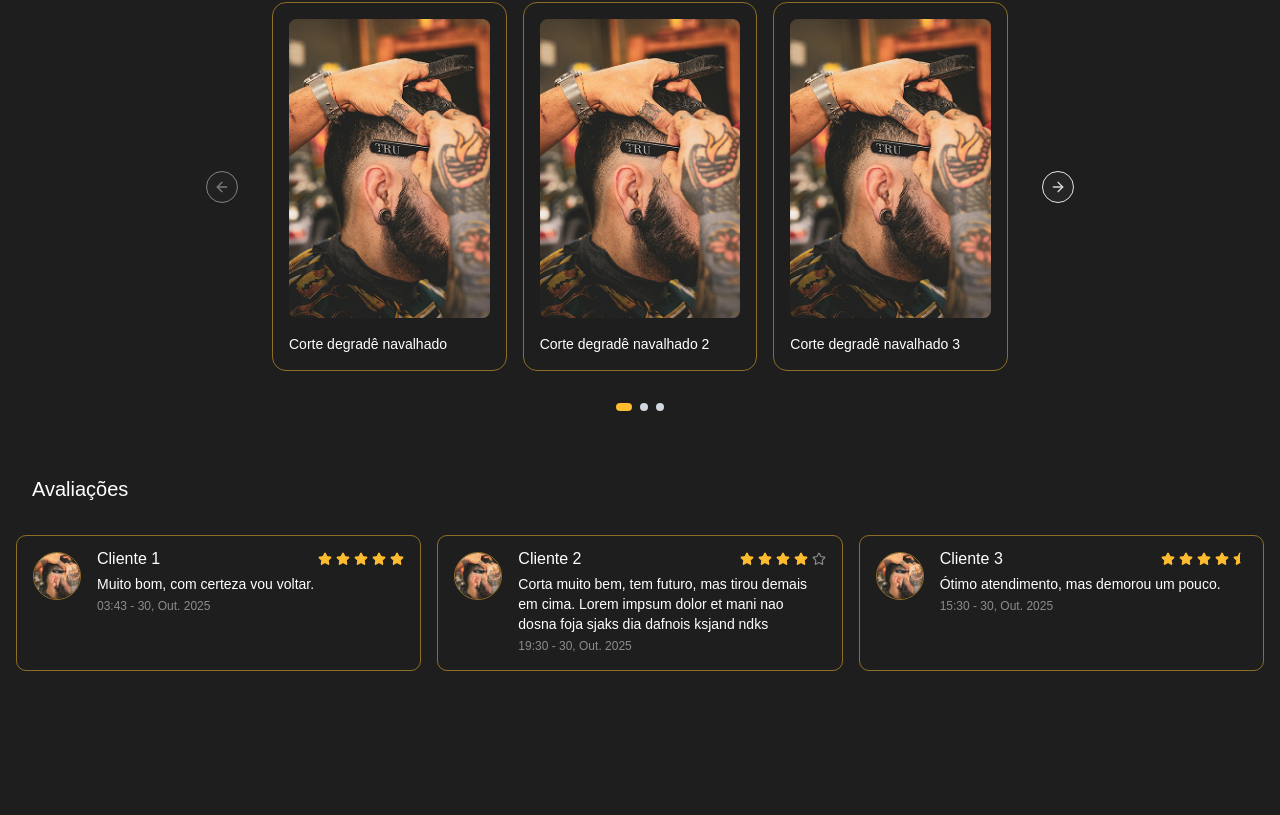
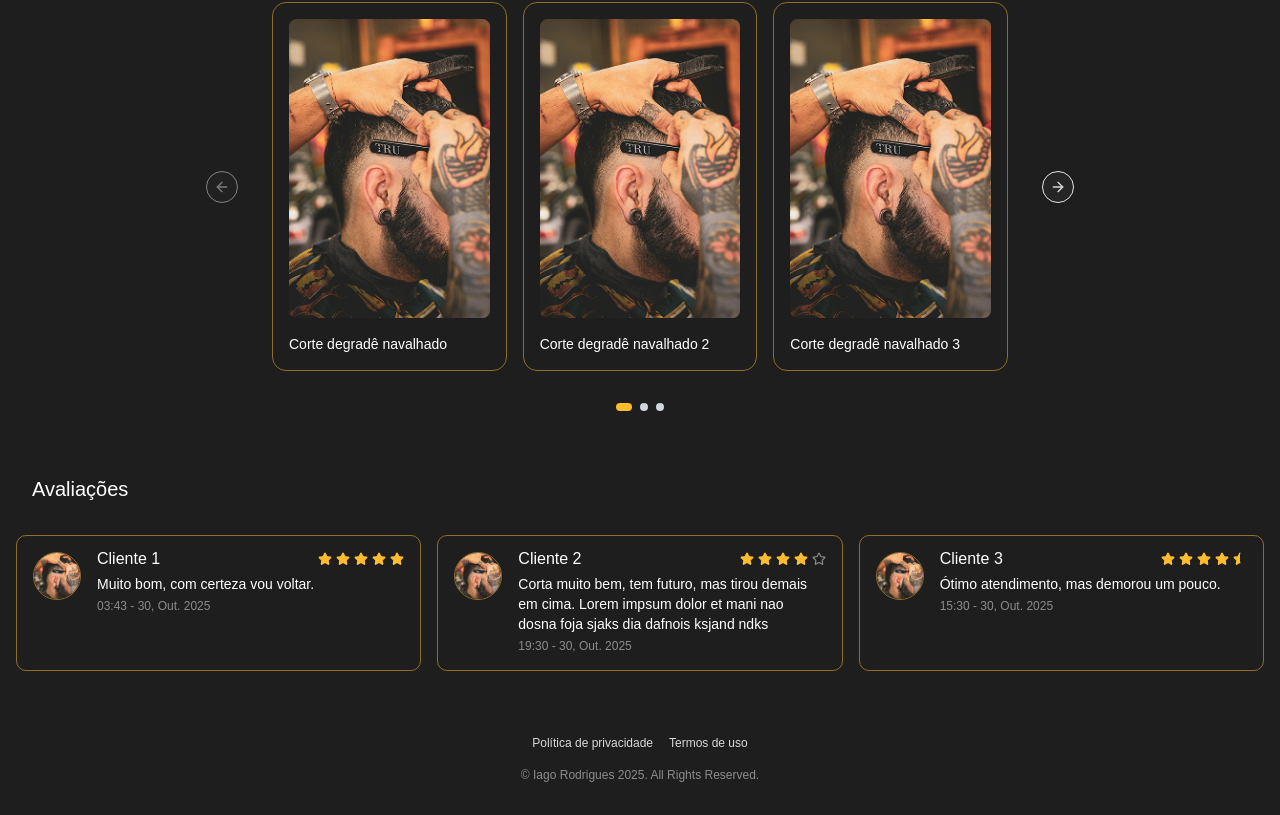
Before and after one commit to IagoRdgs/thbarber, a React (Vite) app: page / in a window 1280 px wide. Shown: the part 903-1718 px from the top of the page. Before the commit the page ends 1638 px from the top, so only its background shows below. Built offline with nearby package versions, Linux system fonts and the light colour scheme; a web font is replaced by a local one.

Commit message:
:sparkles: feat: criação do componente Footer

```diff
--- /dev/null
+++ b/src/components/layout/Footer.tsx
@@ -0,0 +1,11 @@
+export default function Footer() {
+    const linkBaseStyle = "hover:text-yellow-mid hover:underline active:text-yellow-mid active:underline transition-all duration-300";
+
+    return <footer className="flex flex-col items-center mt-16 mb-8 space-y-4">
+        <div className="flex space-x-4 text-xs text-secondary-p">
+            <a className={linkBaseStyle} href="#">Política de privacidade</a>
+            <a className={linkBaseStyle} href="#">Termos de uso</a>
+        </div>
+        <p className="text-tertiary-p text-xs">&copy; Iago Rodrigues 2025. All Rights Reserved.</p>
+    </footer>
+}
--- a/src/components/pages/Main.tsx
+++ b/src/components/pages/Main.tsx
@@ -5,6 +5,7 @@ import ServiceCard from "../layout/ServiceCard";
 
 import user from "../../assets/client1.png";
 import EvaluationCard from "../layout/EvaluationCard";
+import Footer from "../layout/Footer";
 
 type serviceInfo = {
     service: string;
@@ -103,6 +104,8 @@ export default function Main() {
                     ))}
                 </div>
             </section>
+
+            <Footer />
         </main>
     );
 };
```
